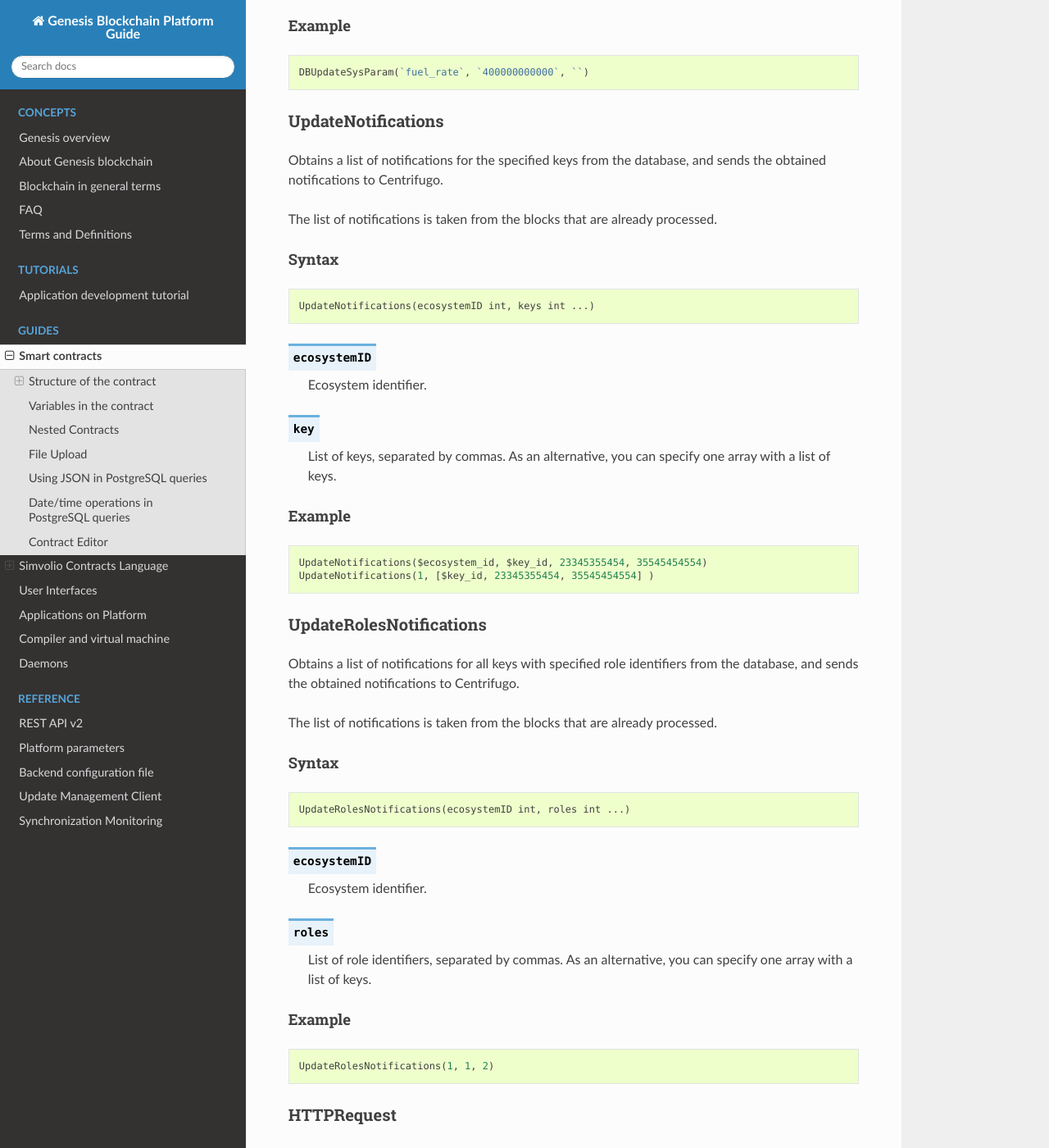
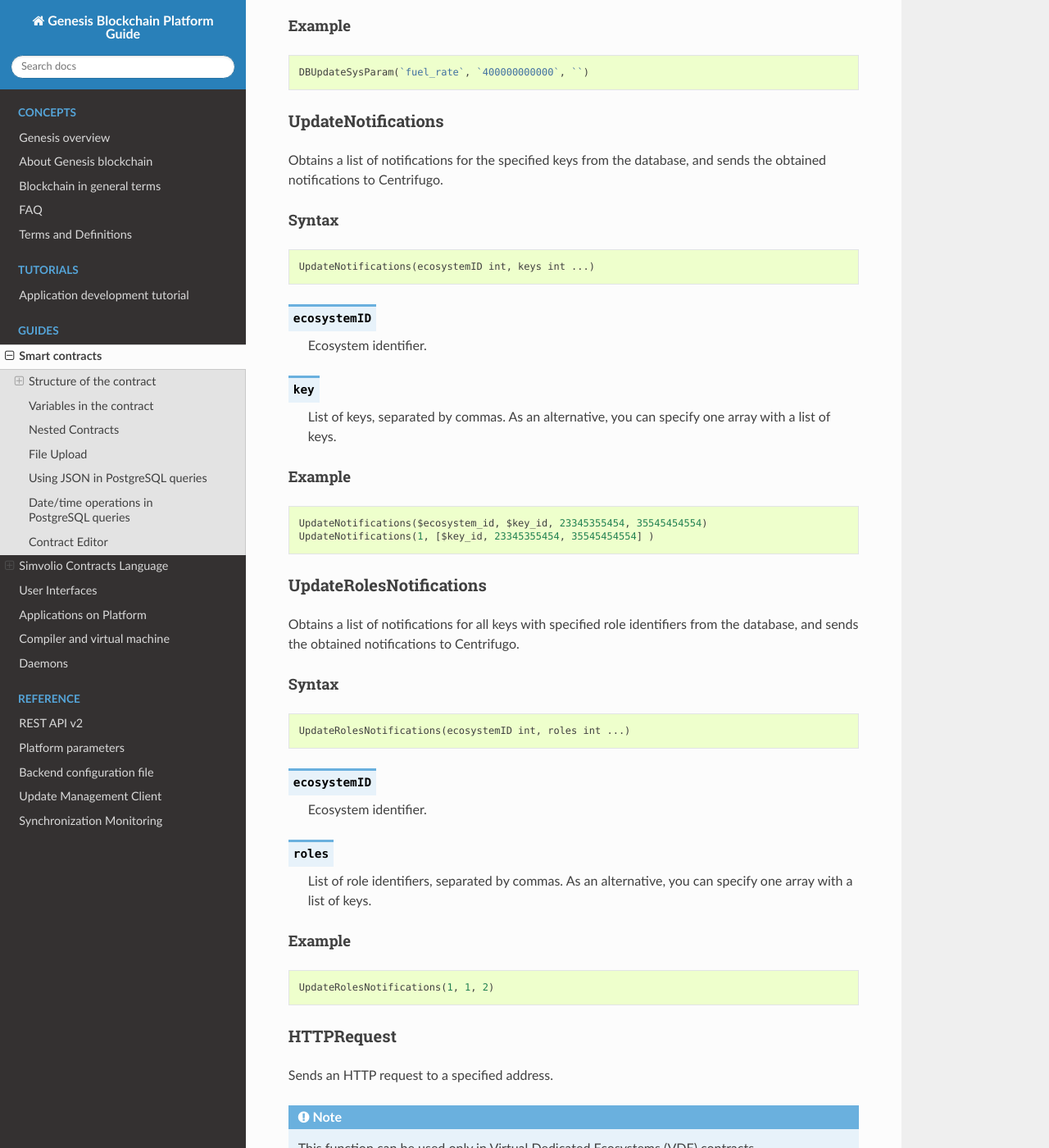
Before and after one commit to AplaProject/apla-docs-en, a Sphinx documentation site: the page built from source/topics/script.rst, in a window 1280 px wide and 1400 px high, scrolled down 50742 px. Shown: the whole window at 82% size. Built offline with Sphinx 7.4.7 and the Read the Docs theme 2.0.0, drawn with Linux system fonts in a browser that asks for light colours.

Commit message:
Change UpdateNotifications and UpdateRolesNotifications descriptions

```diff
--- a/source/topics/script.rst
+++ b/source/topics/script.rst
@@ -3068,8 +3068,6 @@
 
 Obtains a list of notifications for the specified keys from the database, and sends the obtained notifications to Centrifugo.
 
-The list of notifications is taken from the blocks that are already processed.
-
 
 Syntax
 """"""
@@ -3103,8 +3101,6 @@
 ------------------------
 
 Obtains a list of notifications for all keys with specified role identifiers from the database, and sends the obtained notifications to Centrifugo.
-
-The list of notifications is taken from the blocks that are already processed.
 
 
 Syntax
```
